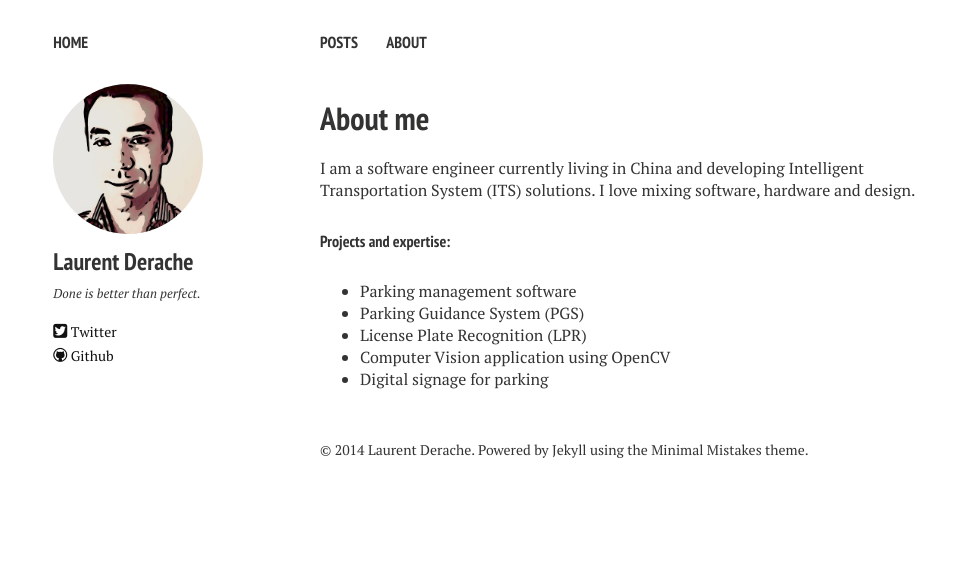
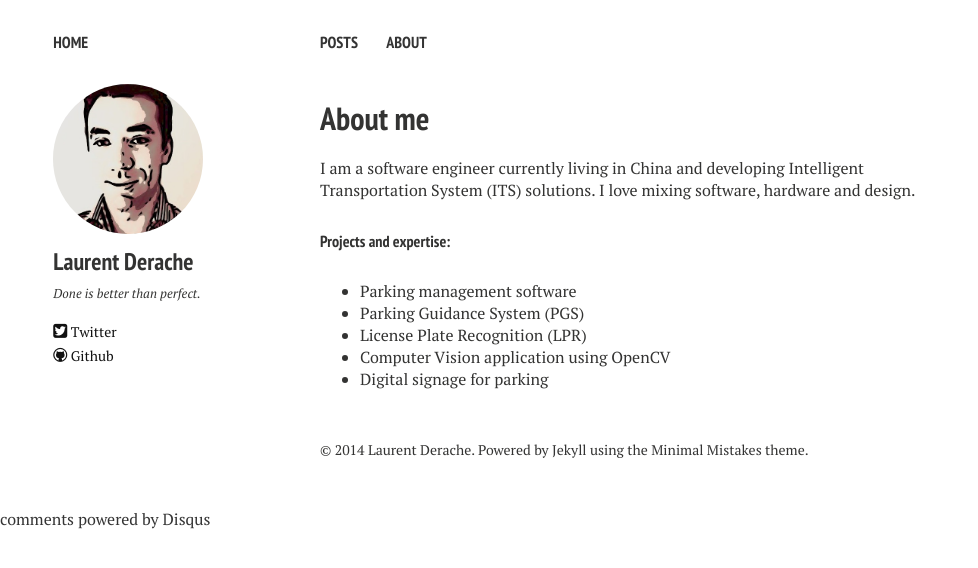
Before and after one commit to lderache/lderache.github.io, a Jekyll site: the page built from about.md, in a window 1280 px wide. Shown: the top 568 px of the page, without its empty margins (0-978 px from the left). Built offline with Jekyll 4.4.1, drawn with Linux system fonts in a browser that asks for light colours; nearby versions of some CDN libraries; comment, search, counter and statistics services are not loaded; some of the changed lines change nothing that is shown.

Commit message:
add disqus wo activation yet

```diff
--- a/_config.yml
+++ b/_config.yml
@@ -1,9 +1,9 @@
 title:            Home
 description:      Simple thoughts about technology
 # Your site's domain goes here. Leave localhost server or blank when working locally.
-url:              http://lderache.github.io
-#url:              http://localhost:4000
-disqus_shortname:
+#url:              http://lderache.github.io
+url:              http://localhost:4000
+disqus_shortname: lderacheblog
 
 # Owner/author information
 owner:
```
